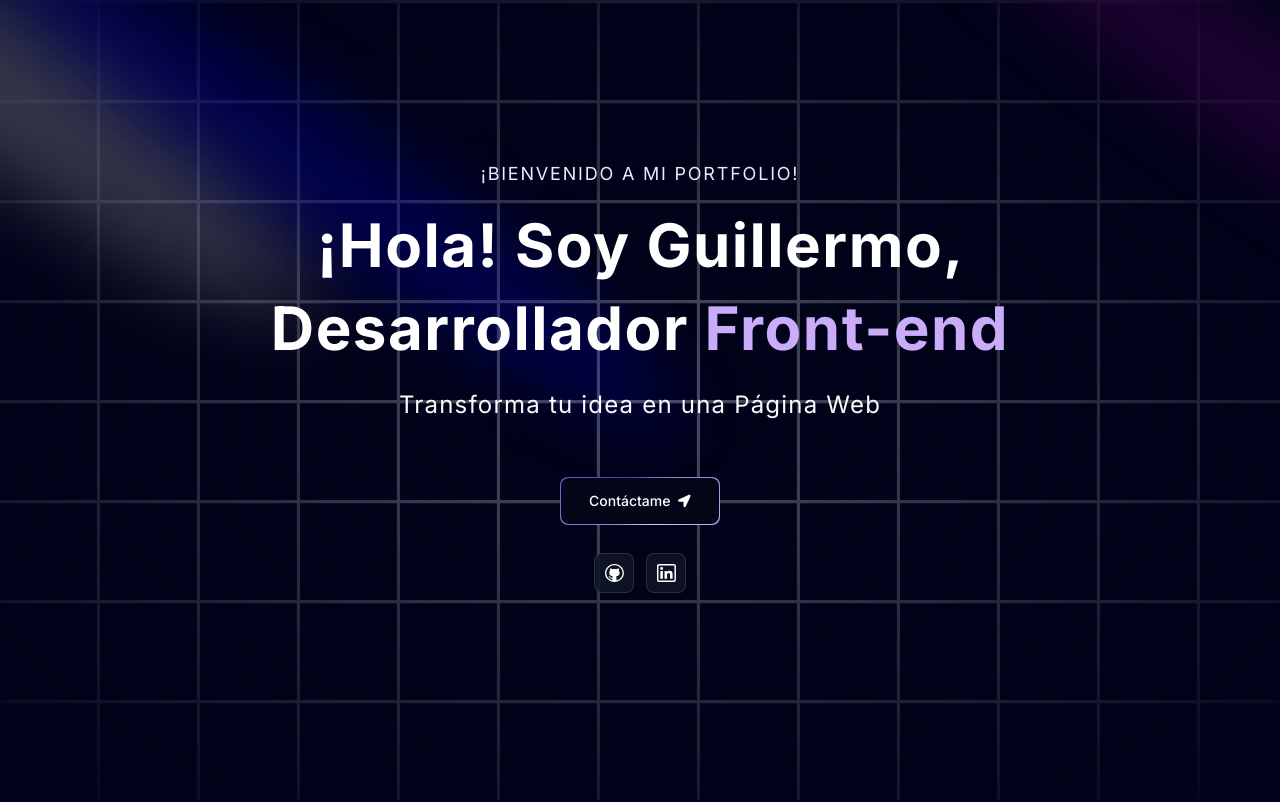
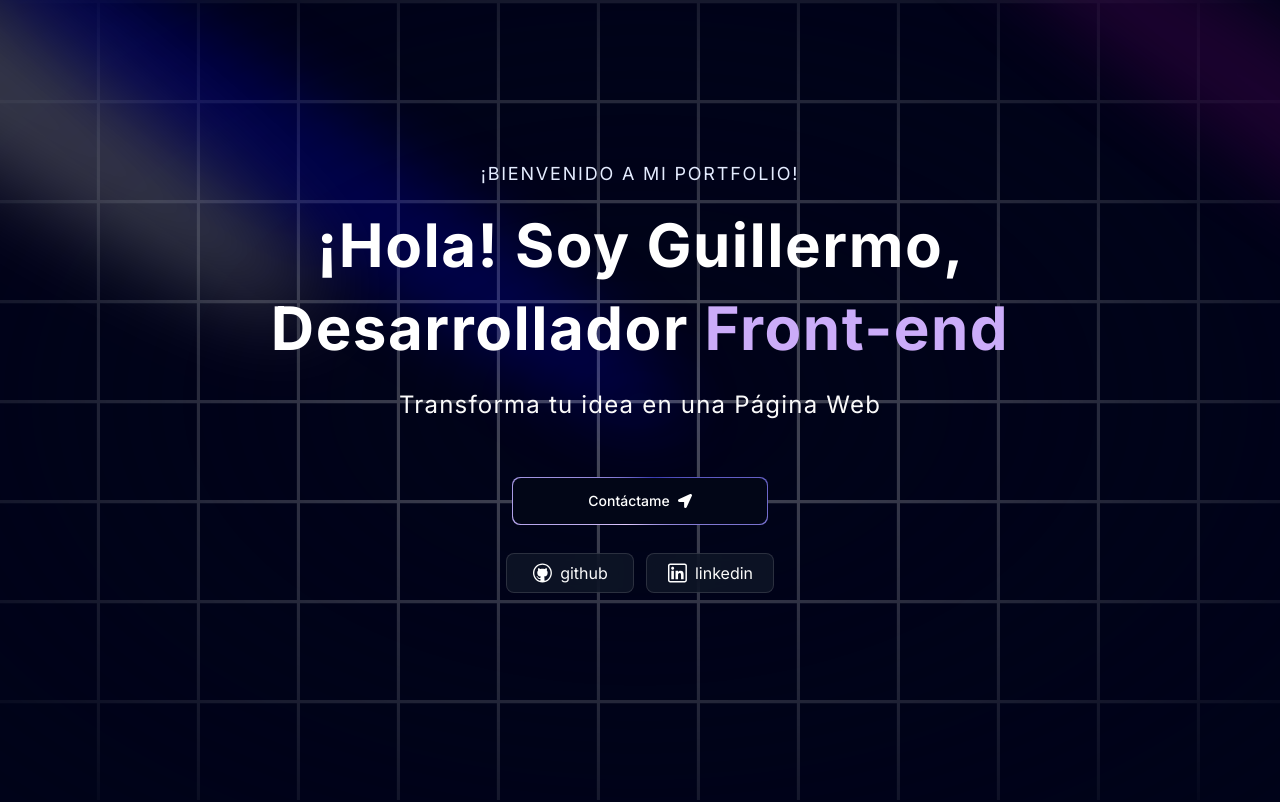
Before and after one commit to guilletDev/portfolioDev, a Next.js app: page / in a window 1280 px wide. Shown: the top 802 px of the page. Built offline with nearby package versions, Linux system fonts and the light colour scheme.

Commit message:
Hice modificaciones en los botones de socialmedia y de contacto

```diff
--- a/components/Hero.tsx
+++ b/components/Hero.tsx
@@ -44,10 +44,11 @@ const Hero = () => {
 
             <div className="flex items-center md:gap-3 gap-4 mt-5 md:mt-7">
                     {socialMedia.map((profile)=>(
-                        <div key={profile.id} className="flex w-10 h-10 cursor-pointer justify-center items-center backdrop-filter backdrop-blur-lg saturate-180 bg-opacity-75 bg-black-200
+                        <div key={profile.id} className="flex w-32 h-10 cursor-pointer justify-center items-center backdrop-filter backdrop-blur-lg saturate-180 bg-opacity-75 bg-black-200
                         rounded-lg border border-black-300">
-                            <a target="blank" href={profile.link}>
+                            <a target="blank" href={profile.link} className="flex gap-2">
                                 <img src={profile.img} alt='Iconos del footer' height={20} width={20} />
+                                <p>{profile.title}</p>
                             </a>
 
                         </div>
--- a/components/RecentProyects.tsx
+++ b/components/RecentProyects.tsx
@@ -4,9 +4,9 @@ import { FaLocationArrow } from 'react-icons/fa'
 
 const RecentProyects = () => {
   return (
-    <section id='projects' className=" py-20 w-auto  ">
+    <section id='projects' className=" py-20   ">
         <h1 className="heading">Proyectos <span className="text-purple">Recientes</span> </h1>
-        <div className="flex flex-wrap justify-center items-center p-4 gap-x-24 gap-y-8 mt-10">
+        <div className="flex flex-wrap items-center justify-center p-4 gap-16 mt-10">
             {projects.map(({id, title, des, img, iconLists, link})=>(
                 <div key={id} className=' sm:h-[41rem] h-[32rem] lg:min-h-[35.5rem]  flex items-center justify-center sm:w-98 w-[80vw]'>
                     <PinContainer title={title} href={link}>
--- a/components/ui/MagicButton.tsx
+++ b/components/ui/MagicButton.tsx
@@ -3,7 +3,7 @@
 const MagicButton = ({title, icon, position, handleClick, otherClasses} :
     {title:string, icon:React.ReactNode, position:string, handleClick?: ()=> void, otherClasses?:string;}) => {
   return (
-    <button onClick={handleClick} className="relative inline-flex h-12 w-full overflow-hidden rounded-lg p-[1px] focus:outline-none md:w-40 md:mt-10">
+    <button onClick={handleClick} className="relative inline-flex h-12 w-full overflow-hidden rounded-lg p-[1px] focus:outline-none md:w-64 md:mt-10">
     <span className="absolute inset-[-1000%] animate-[spin_2s_linear_infinite] bg-[conic-gradient(from_90deg_at_50%_50%,#E2CBFF_0%,#393BB2_50%,#E2CBFF_100%)]" />
     <span className={`inline-flex h-full w-full cursor-pointer items-center justify-center rounded-lg bg-slate-950 px-7 text-sm font-medium text-white backdrop-blur-3xl ${otherClasses} gap-2`}>
       {position === 'left' && icon}
--- a/data/index.ts
+++ b/data/index.ts
@@ -86,7 +86,7 @@ export const navItems = [
       iconLists: ["/html.svg", "/css.svg", "/re.svg", ],
       link: "https://single-page-w.vercel.app/",
     },
-    /*{
+    {
       id: 3,
       title: "AI Image SaaS - Canva Application",
       des: "A REAL Software-as-a-Service app with AI features and a payments and credits system using the latest tech stack.",
@@ -101,7 +101,7 @@ export const navItems = [
       img: "/p4.svg",
       iconLists: ["/next.svg", "/tail.svg", "/ts.svg",],
       link: "https://github.com/adrianhajdin/iphone",
-    }, */
+    },
   ];
 
   export const testimonials = [
@@ -205,12 +205,14 @@ export const navItems = [
     {
       id: 1,
       img: "/git.svg",
-      link: "https://github.com/guilletDev"
+      link: "https://github.com/guilletDev",
+      title: 'github'
     },
     {
       id: 2,
       img: "/link.svg",
-      link: "https://www.linkedin.com/in/guillermo-trobiani-b93641305/"
+      link: "https://www.linkedin.com/in/guillermo-trobiani-b93641305/",
+      title: 'linkedin'
     },
     /* {
       id: 3,
```
